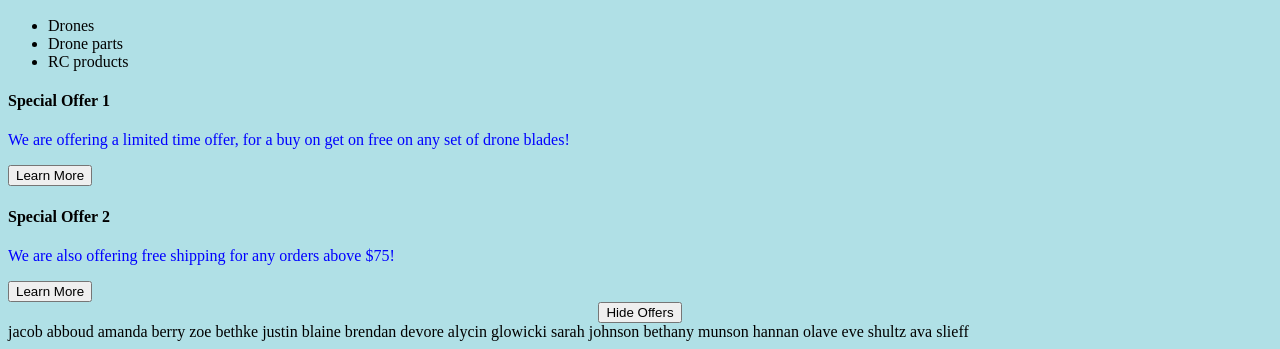
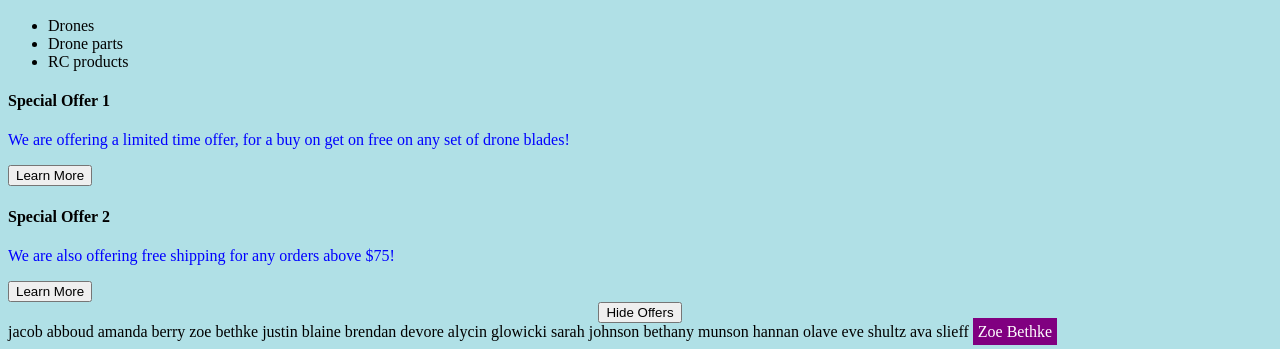
Before and after one commit to divinehubgit/smith-avga-15b, a plain HTML site: page home.html in a window 1280 px wide. Shown: the part 522-871 px from the top of the page. Drawn offline with Linux system fonts and the light colour scheme.

Commit message:
added name to bottom of home page

```diff
--- a/home.html
+++ b/home.html
@@ -68,6 +68,7 @@
     <span> hannan olave</span>
     <span>eve shultz</span>
     <sapn>ava slieff</span>
+     <span style="background-color:purple; color:white; padding:5px;">Zoe Bethke</span>
 
 
     <script>
```
